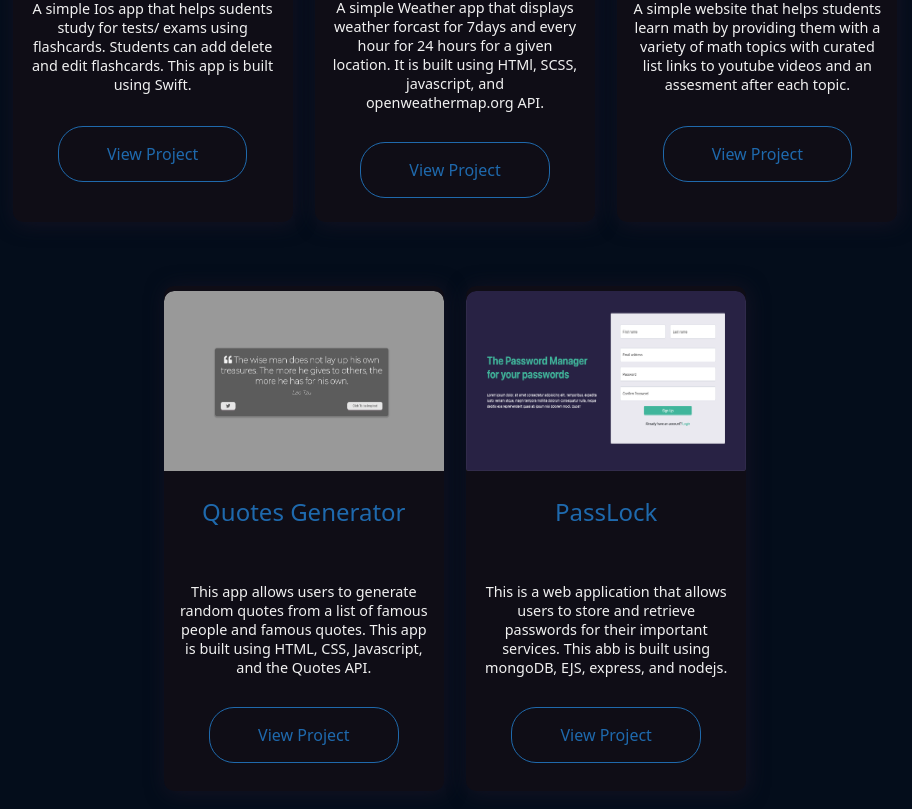
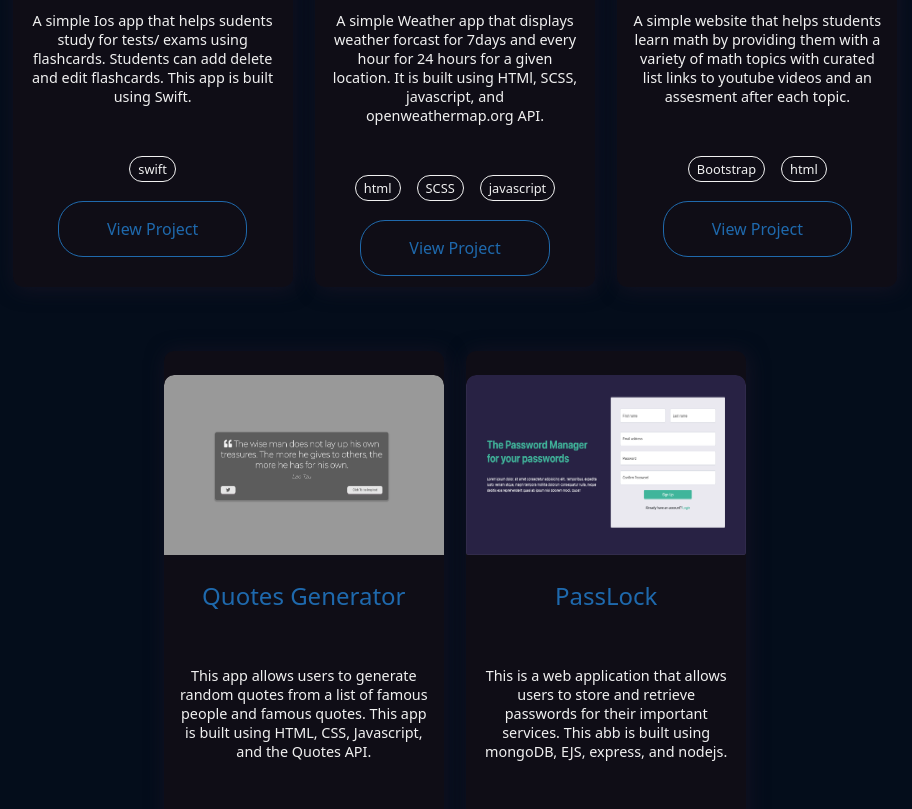
Before and after one commit to Emeruem-Kennedy1/MyPortfolio, a React (Create React App) app: page / in a window 1280 px wide. Shown: the part 2327-3136 px from the top of the page, without its empty margins (185-1097 px from the left). Built offline with nearby package versions, Linux system fonts and the light colour scheme.

Commit message:
added tags for the project techstack

```diff
--- a/src/components/myProjects/Projects.js
+++ b/src/components/myProjects/Projects.js
@@ -10,7 +10,7 @@ export default function Projects() {
         <div className='projects'>
         {
             myProjects.map((project,index) => {
-                return <ProjectCard ProjectName={project.name} ProjectDescription={project.description} ProjectImage={project.image} goto={project.link} key={index} />
+                return <ProjectCard ProjectName={project.name} ProjectDescription={project.description} ProjectImage={project.image} goto={project.link} key={index} techStack={project.techStack} />
             })
         }
         </div>
--- a/src/components/myProjects/myProjects.js
+++ b/src/components/myProjects/myProjects.js
@@ -17,7 +17,7 @@ const myProjects = [
         id: 2,
         name: 'Weatherly',
         description: 'A simple Weather app that displays weather forcast for 7days and every hour for 24 hours for a given location. It is built using HTMl, SCSS, javascript, and openweathermap.org API.',
-        techStack: ['html', 'css', 'javascript'],
+        techStack: ['html', 'SCSS', 'javascript'],
         image: weatherly,
         link: 'https://weatherlyloaction.netlify.app/'
     },
@@ -25,7 +25,7 @@ const myProjects = [
         id: 3,
         name: 'Learn.com',
         description: 'A simple website that helps students learn math by providing them with a variety of math topics with curated list links to youtube videos and an assesment after each topic.',
-        techStack: ['ejs', 'Bootstrap', 'nodejs', 'express', 'mongoose'],
+        techStack: ['Bootstrap', 'html'],
         image: learndotcom,
         link: 'https://learn-dot-com.github.io/Learndotcom/'
     },
@@ -34,6 +34,7 @@ const myProjects = [
         name: 'Quotes Generator',
         description: 'This app allows users to generate random quotes from a list of famous people and famous quotes. This app is built using HTML, CSS, Javascript, and the Quotes API.',
         image: quotesGenerator,
+        techStack: ['html', 'css', 'javascript'],
         link: 'https://emeruem-kennedy1.github.io/Random-Quotes-Generator/'
 
     },
@@ -42,8 +43,10 @@ const myProjects = [
         name: 'PassLock',
         description: 'This is a web application that allows users to store and retrieve passwords for their important services. This abb is built using mongoDB, EJS, express, and nodejs.',
         image: passlock,
+        techStack: ['ejs', 'Bootstrap', 'nodejs', 'express', 'mongoDB'],
         link: 'https://password-manager-frontend.herokuapp.com/'
     }
+
 ]
 
 export default myProjects;
--- a/src/components/utilities/ProjectCard.js
+++ b/src/components/utilities/ProjectCard.js
@@ -1,7 +1,7 @@
 import React from 'react'
 import Button from './Button'
 
-export default function ProjectCard({ProjectName, ProjectDescription, ProjectImage, goto}) {
+export default function ProjectCard({ProjectName, ProjectDescription, ProjectImage, goto, techStack}) {
   return (
     <>
         <div className='project-card'>
@@ -11,6 +11,11 @@ export default function ProjectCard({ProjectName, ProjectDescription, ProjectIma
             <div className='project-card-text'>
                 <h3>{ProjectName}</h3>
                 <p>{ProjectDescription}</p>
+                <div className='project-card-techstack'>
+                  {techStack.map((tech,index) => {
+                      return <span key={index}>{tech}</span>
+                  })}
+                </div>
                 <Button  cName='btn btn-outline' children='View Project' link={goto} />
             </div>
         </div>
--- a/src/css/main.css
+++ b/src/css/main.css
@@ -662,6 +662,23 @@ form button {
   color: #f1f1f1;
   padding: 1rem;
 }
+.project-section .projects .project-card-text .project-card-techstack {
+  color: #f1f1f1;
+  font-size: 0.8rem;
+  font-weight: 100;
+  padding: 1rem 1rem;
+  display: flex;
+  flex-wrap: wrap;
+  justify-content: center;
+  align-items: center;
+  text-align: center;
+}
+.project-section .projects .project-card-text .project-card-techstack span {
+  margin: 0.2rem 0.5rem;
+  border: 1px solid #f1f1f1;
+  padding: 0.2rem 0.5rem;
+  border-radius: 25px;
+}
 
 @media screen and (max-width: 1140px) {
   .project-section {
--- a/src/scss/_project.scss
+++ b/src/scss/_project.scss
@@ -85,6 +85,23 @@
                     color: $secondaryColor;
                     padding: 1rem;
                 }
+                .project-card-techstack{
+                    color: $secondaryColor;
+                    font-size: 0.8rem;
+                    font-weight: 100;
+                    padding: 1rem 1rem;
+                    display: flex;
+                    flex-wrap: wrap;
+                    justify-content: center;
+                    align-items: center;
+                    text-align: center;
+                    span{
+                        margin: .2rem 0.5rem;
+                        border: 1px solid $secondaryColor;
+                        padding: 0.2rem 0.5rem;
+                        border-radius: 25px;
+                    }
+                }
             }
         }
     }
```
